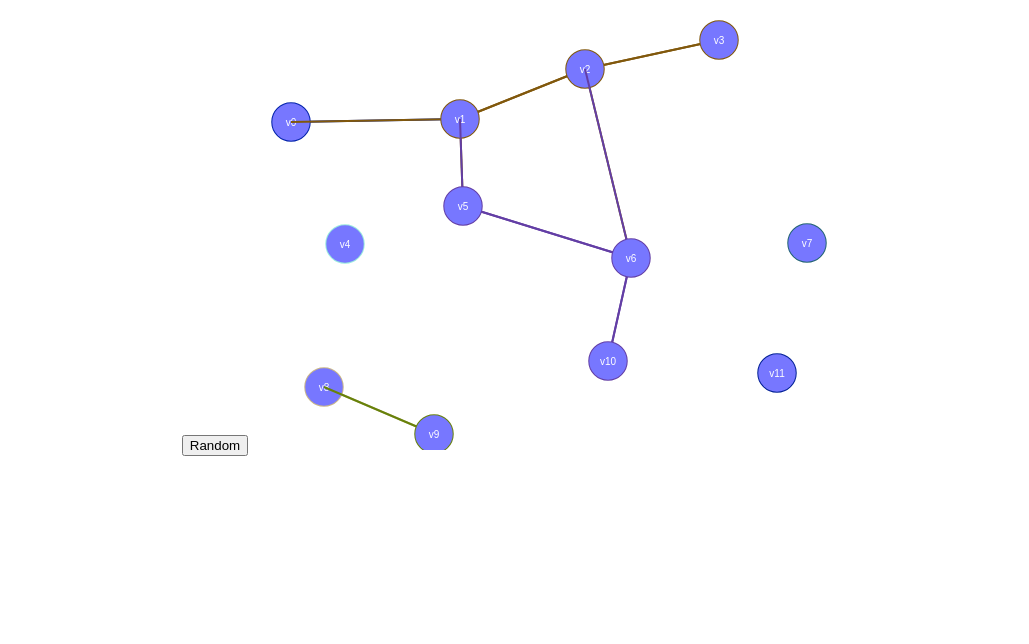
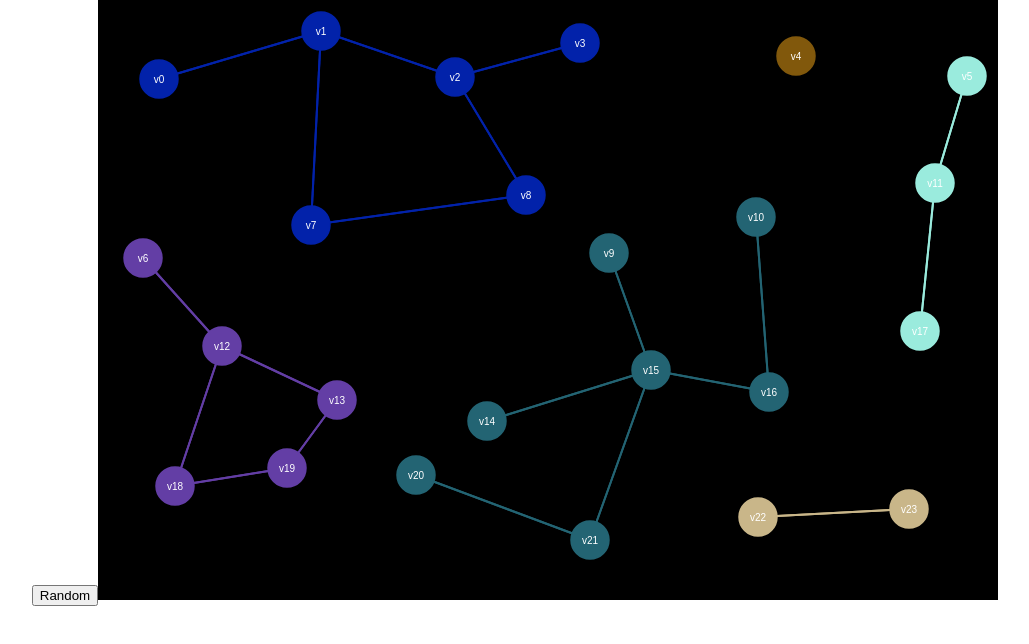
Before and after one commit to bloominstituteoftechnology/Sprint-Challenge--Graphs, a React (Create React App) app in the folder graph_dfs_debug/: page / in a window 1280 px wide. Shown: the top 644 px of the page, without its empty margins (125-1154 px from the left). Built offline with nearby package versions, Linux system fonts and the light colour scheme.

Commit message:
Graph.js - Remove stack.shift which caused color coding issue

```diff
--- a/graph_dfs_debug/src/App.js
+++ b/graph_dfs_debug/src/App.js
@@ -3,8 +3,8 @@ import { Graph } from './graph';
 import './App.css';
 
 // Define the size of the random graph
-const xCount = 4;
-const yCount = 3;
+const xCount = 6;
+const yCount = 4;
 const boxSize = 150;
 const probability = 0.6;
 
@@ -34,13 +34,13 @@ class GraphView extends Component {
   /**
    * Draw the given verts
    */
-  drawVerts(vertexes, color='blue', clear=true) {
+  drawVerts(vertexes, color = 'blue', clear = true) {
     let canvas = this.refs.canvas;
     let ctx = canvas.getContext('2d');
 
     // Clear it
     if (clear) {
-      ctx.fillStyle = 'white';
+      ctx.fillStyle = 'black';
       ctx.fillRect(0, 0, canvasWidth, canvasHeight);
     }
 
@@ -59,7 +59,7 @@ class GraphView extends Component {
     }
 
     // Draw the verts on top
-    ctx.fillStyle = '#77f';
+    ctx.fillStyle = color;
 
     for (let v of vertexes) {
       ctx.beginPath();
@@ -92,7 +92,7 @@ class GraphView extends Component {
    */
   updateCanvasConnectedComponents() {
     function randomHexColor() {
-      let color = ((Math.random() * 240)|0).toString(16);
+      let color = ((Math.random() * 240) | 0).toString(16);
 
       if (color.length === 1) {
         color = '0' + color; // leading zero for values less than 0x10
@@ -133,7 +133,7 @@ class App extends Component {
     this.onButton = this.onButton.bind(this);
 
     this.state = {
-      graph: new Graph()
+      graph: new Graph(),
     };
 
     this.state.graph.randomize(xCount, yCount, boxSize, probability);
@@ -144,7 +144,7 @@ class App extends Component {
    */
   onButton() {
     const state = {
-      graph: new Graph()
+      graph: new Graph(),
     };
 
     state.graph.randomize(xCount, yCount, boxSize, probability);
--- a/graph_dfs_debug/src/graph.js
+++ b/graph_dfs_debug/src/graph.js
@@ -2,7 +2,7 @@
  * Edge
  */
 export class Edge {
-  constructor(destination, weight=1) {
+  constructor(destination, weight = 1) {
     this.destination = destination;
     this.weight = weight;
   }
@@ -12,7 +12,7 @@ export class Edge {
  * Vertex
  */
 export class Vertex {
-  constructor(value='vertex', color='white') {
+  constructor(value = 'vertex', color='white') {
     this.value = value;
     this.edges = [];
     this.color = color;
@@ -30,7 +30,7 @@ export class Graph {
   /**
    * Create a random graph
    */
-  randomize(width, height, pxBox, probability=0.6) {
+  randomize(width, height, pxBox, probability = 0.6) {
     // Helper function to set up two-way edges
     function connectVerts(v0, v1) {
       v0.edges.push(new Edge(v1));
@@ -58,14 +58,14 @@ export class Graph {
         // Connect down
         if (y < height - 1) {
           if (Math.random() < probability) {
-            connectVerts(grid[y][x], grid[y+1][x]);
+            connectVerts(grid[y][x], grid[y + 1][x]);
           }
         }
 
         // Connect right
         if (x < width - 1) {
           if (Math.random() < probability) {
-            connectVerts(grid[y][x], grid[y][x+1]);
+            connectVerts(grid[y][x], grid[y][x + 1]);
           }
         }
       }
@@ -79,8 +79,8 @@ export class Graph {
     for (let y = 0; y < height; y++) {
       for (let x = 0; x < width; x++) {
         grid[y][x].pos = {
-          'x': (x * pxBox + boxInnerOffset + Math.random() * boxInner) | 0,
-          'y': (y * pxBox + boxInnerOffset + Math.random() * boxInner) | 0
+          x: (x * pxBox + boxInnerOffset + Math.random() * boxInner) | 0,
+          y: (y * pxBox + boxInnerOffset + Math.random() * boxInner) | 0,
         };
       }
     }
@@ -116,7 +116,7 @@ export class Graph {
   /**
    * Depth-first Search
    */
-  dfs(start) {
+  dfs(start = true) {
     const component = new Set();
     const stack = [];
 
@@ -132,7 +132,7 @@ export class Graph {
         }
       }
 
-      stack.shift(); // de-stack
+      // stack.shift(); // de-stack
       u.color = 'black';
 
       component.add(u);
```
Also changed, not shown: 1 other file (tests, documents, lock files or other folders).
